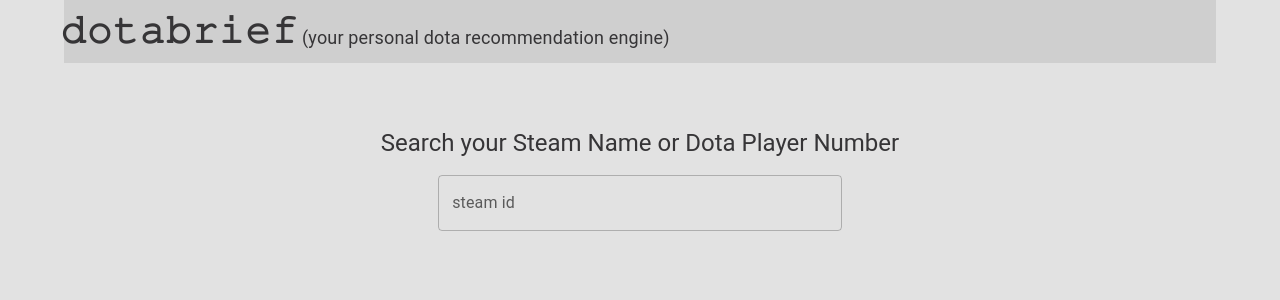
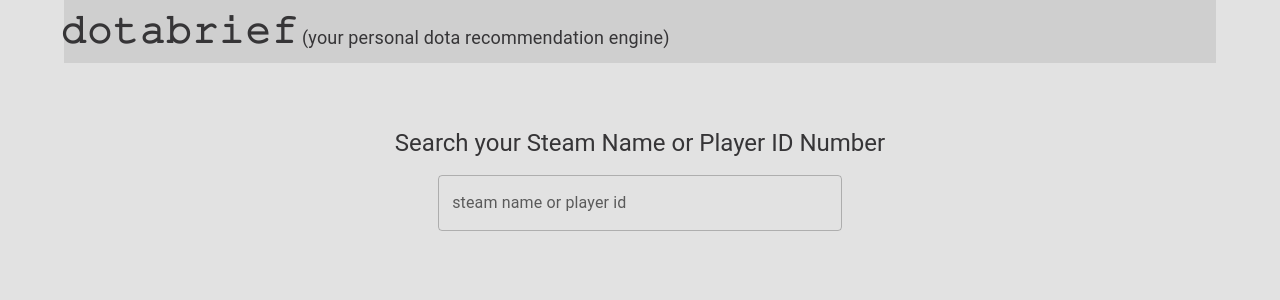
Before and after one commit to kylearon/dotabrief, a React (Create React App) app: page /#/ in a window 1280 px wide. Shown: the top 300 px of the page. Built offline with nearby package versions, Linux system fonts and the light colour scheme.

Commit message:
Update the SplashLogin text to be a bit clearer.

```diff
--- a/src/components/SplashLogin/SplashLogin.tsx
+++ b/src/components/SplashLogin/SplashLogin.tsx
@@ -112,14 +112,14 @@
                         color: theme.text
                     }}
                 >
-                    Search your Steam Name or Dota Player Number
+                    Search your Steam Name or Player ID Number
                 </Typography>
             </Box>
 
             <Box sx={{ display: 'flex', justifyContent: 'center' }}>
                 <TextField
                     id="outlined-basic"
-                    label="steam id"
+                    label="steam name or player id"
                     variant="outlined"
                     sx={{
                         fontSize: '16px',
```
